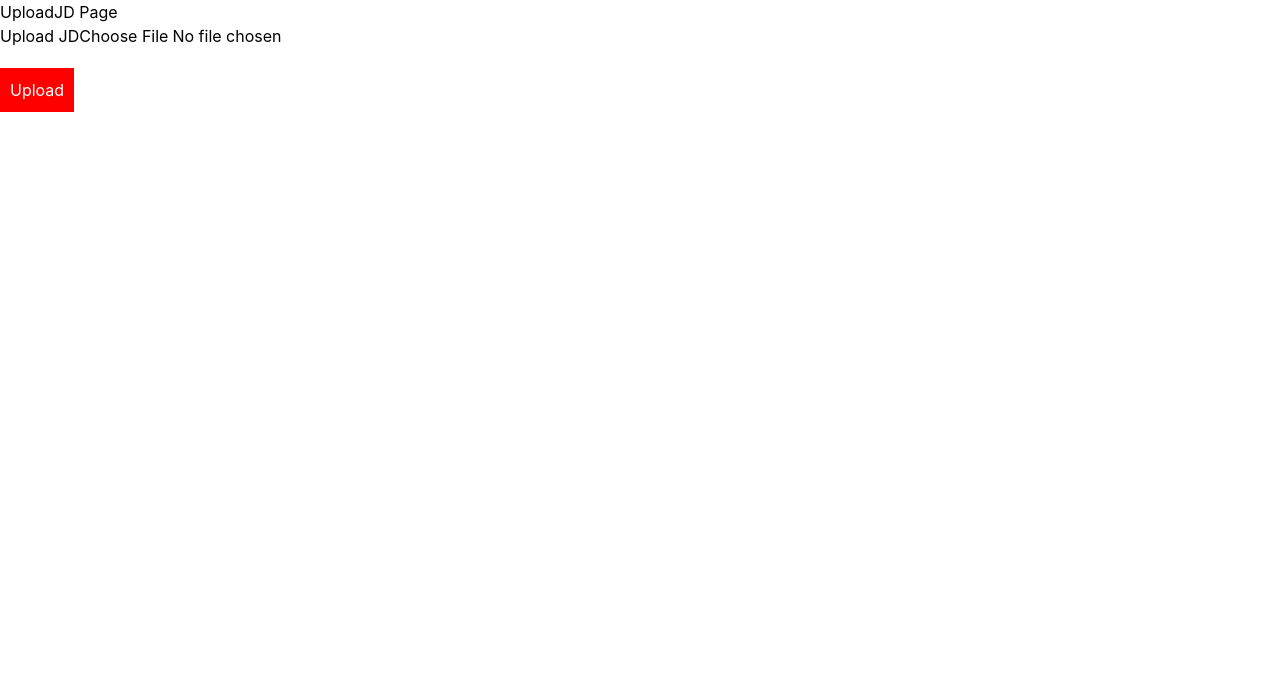
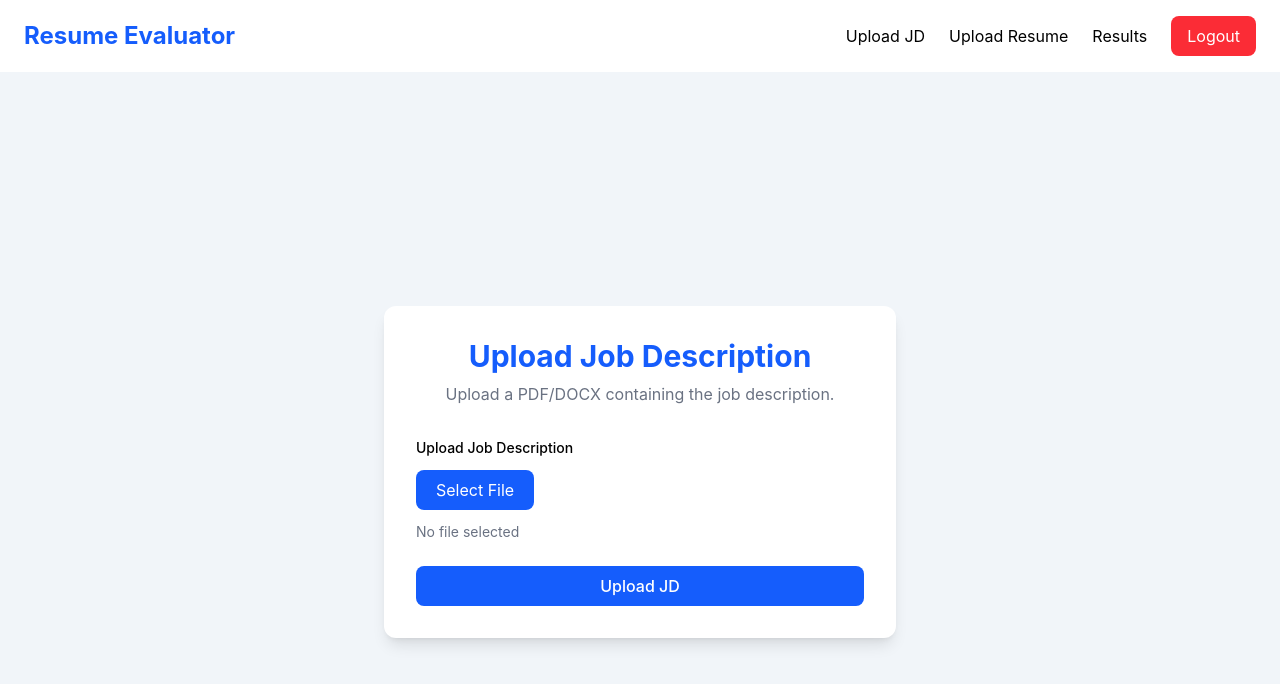
Before and after one commit to vikas598/Resume_evaluator, a React (Vite) app in the folder frontend/: page /upload-jd in a window 1280 px wide. Shown: the top 684 px of the page. Built offline with nearby package versions, Linux system fonts and the light colour scheme.

Commit message:
Feat: UploadJD page design complete

```diff
--- /dev/null
+++ b/frontend/src/components/Navbar.jsx
@@ -0,0 +1,58 @@
+import { Link, useNavigate } from "react-router-dom";
+
+function Navbar() {
+    const navigate = useNavigate();
+
+    const handleLogout = () => {
+        localStorage.removeItem("token");
+        localStorage.removeItem("results");
+
+        navigate("/login");
+    };
+
+    return (
+        <nav className="bg-white shadow-md">
+            <div className="max-w-7xl mx-auto px-6 py-4 flex justify-between items-center">
+
+                <h1 className="text-2xl font-bold text-blue-600">
+                    Resume Evaluator
+                </h1>
+
+                <div className="flex gap-6 items-center">
+
+                    <Link
+                        to="/upload-jd"
+                        className="hover:text-blue-600"
+                    >
+                        Upload JD
+                    </Link>
+
+                    <Link
+                        to="/upload-resume"
+                        className="hover:text-blue-600"
+                    >
+                        Upload Resume
+                    </Link>
+
+                    <Link
+                        to="/result"
+                        className="hover:text-blue-600"
+                    >
+                        Results
+                    </Link>
+
+                    <button
+                        onClick={handleLogout}
+                        className="bg-red-500 text-white px-4 py-2 rounded-lg hover:bg-red-600"
+                    >
+                        Logout
+                    </button>
+
+                </div>
+
+            </div>
+        </nav>
+    );
+}
+
+export default Navbar;
--- a/frontend/src/pages/Register.jsx
+++ b/frontend/src/pages/Register.jsx
@@ -1,4 +1,5 @@
 import { useState } from "react";
+import { Link } from "react-router-dom";
 
 import api from "../services/api";
 
@@ -27,10 +28,13 @@ function Register() {
     return (
         <div className="min-h-screen bg-zinc-100 flex items-center justify-center">
             <div className="bg-white rounded-xl shadow-lg p-8 w-full max-w-md">
-                <h1 className="text-3xl font-bold text-center text-blue-600">Register</h1>
+                <h1 className="text-3xl font-bold text-center text-blue-600">Resume Evaluator</h1>
+                <p className="text-center text-gray-500 mt-2 mb-8">
+                    Create your account
+                </p>
 
             <form onSubmit={handleSubmit}>
-                <div>
+                <div className="mb-2">
                     <label className="block text-sm font-medium mb-2">
                         Name</label>
                     <input
@@ -38,10 +42,11 @@ function Register() {
                         value={name}
                         className="w-full border border-gray-300 rounded-lg px-4 py-2 focus:outline-none focus:ring-2 focus:ring-blue-500"
                         onChange={(e) => setName(e.target.value)}
+                        placeholder="Enter your name"
                     />
                 </div>
 
-                <div>
+                <div className="mb-2">
                     <label className="block text-sm font-medium mb-2">
                          Email</label>
                     <input
@@ -49,10 +54,11 @@ function Register() {
                     className="w-full border border-gray-300 rounded-lg px-4 py-2 focus:outline-none focus:ring-2 focus:ring-blue-500"
                     onChange={(e) => setMail(e.target.value)}
                     type="email"
+                    placeholder="Enter your email"
                      />
                 </div>
 
-                <div>
+                <div className="mb-2">
                     <label className="block text-sm font-medium mb-2">
                         Password</label>
                     <input
@@ -60,10 +66,11 @@ function Register() {
                     className="w-full border border-gray-300 rounded-lg px-4 py-2 focus:outline-none focus:ring-2 focus:ring-blue-500"
                     value={password}
                     onChange={(e) => setPassword(e.target.value)}
+                    placeholder="Enter your password"
                     />
                 </div>
 
-                <div>
+                <div className="mb-6">
                     <label className="block text-sm font-medium mb-2">
                         Role</label>
                     <select
@@ -82,7 +89,21 @@ function Register() {
                 </button>
             </form>
 
+            <p className="text-center text-sm text-gray-600 mt-6">
+                Already have an account?
+            </p>
+
+            <p className="text-center">
+                <Link
+                    to="/login"
+                    className="text-blue-600 hover:underline"
+                >
+                    Login
+                </Link>
+            </p>
+
             </div>
+
 
         </div>
     );
--- a/frontend/src/pages/Result.jsx
+++ b/frontend/src/pages/Result.jsx
@@ -1,4 +1,5 @@
 import {useNavigate} from "react-router-dom";
+import Navbar from "../components/Navbar";
 
 function Result(){
     const navigate = useNavigate();
@@ -8,6 +9,8 @@ function Result(){
     );
     return (
     <div>
+        <Navbar></Navbar>
+        <div>
         {results.map((result, index) => (
             <div key={index}>
                 <h2>{result.name}</h2>
@@ -29,6 +32,7 @@ function Result(){
             </div>
         ))}
     </div>
+    </div>
 );
 }
 
--- a/frontend/src/pages/UploadJD.jsx
+++ b/frontend/src/pages/UploadJD.jsx
@@ -1,16 +1,19 @@
 import { useState } from "react";
-import {useNavigate} from "react-router-dom";
-
+import { useNavigate } from "react-router-dom";
+import Navbar from "../components/Navbar";
 import api from "../services/api";
 
 function UploadJD() {
-    const[file, setFile] = useState(null);
-    const navigate= useNavigate()
+    const [file, setFile] = useState(null);
+    const [loading, setLoading] = useState(false);
+
+    const navigate = useNavigate();
+
     const handleFileChange = (e) => {
         const selectedFile = e.target.files[0];
         setFile(selectedFile);
-        console.log(selectedFile);
     };
+
     const handleSubmit = async (e) => {
         e.preventDefault();
 
@@ -20,12 +23,14 @@ function UploadJD() {
         }
 
         try {
+            setLoading(true);
+
             const token = localStorage.getItem("token");
 
             const formData = new FormData();
             formData.append("file", file);
 
-        const response = await api.post(
+            await api.post(
                 "/upload/jd",
                 formData,
                 {
@@ -34,37 +39,77 @@ function UploadJD() {
                     },
                 }
             );
-        navigate('/upload-resume');
+
+            navigate("/upload-resume");
         } catch (error) {
-        console.log(error.response.data);
+            console.log(error.response?.data || error.message);
+            alert("Failed to upload JD.");
+        } finally {
+            setLoading(false);
         }
     };
 
-
    return (
     <div>
-            <h1>UploadJD Page</h1>
+        <Navbar />
+
+        <div className="min-h-screen bg-slate-100 flex justify-center items-center">
+            <div className="bg-white rounded-xl shadow-lg p-8 w-full max-w-lg">
+
+                <h1 className="text-3xl font-bold text-center text-blue-600">
+                    Upload Job Description
+                </h1>
+
+                <p className="text-center text-gray-500 mt-2 mb-8">
+                    Upload a PDF/DOCX containing the job description.
+                </p>
+
                 <form onSubmit={handleSubmit}>
-                <div>
-                    <label>Upload JD</label>
-                <input type="file"
+
+                    <div className="mb-6">
+                        <label className="block text-sm font-medium mb-3">
+                            Upload Job Description
+                        </label>
+
+                        {/* Hidden File Input */}
+                        <input
+                            id="jd-upload"
+                            type="file"
+                            accept=".pdf,.docx"
                             onChange={handleFileChange}
+                            className="hidden"
                         />
+
+                        {/* Custom File Button */}
+                        <label
+                            htmlFor="jd-upload"
+                            className="inline-block cursor-pointer bg-blue-600 hover:bg-blue-700 text-white px-5 py-2 rounded-lg transition"
+                        >
+                            {file ? "Change File" : "Select File"}
+                        </label>
+
+                        {/* Selected File Name */}
+                        <p className="text-sm text-gray-500 mt-3">
+                            {file ? file.name : "No file selected"}
+                        </p>
                     </div>
-            <div>
+
                     <button
                         type="submit"
-    style={{
-        background: "red",
-        color: "white",
-        padding: "10px",
-        marginTop: "20px",
-    }}
+                        disabled={loading}
+                        className={`w-full py-2 rounded-lg text-white font-medium transition ${
+                            loading
+                                ? "bg-gray-400 cursor-not-allowed"
+                                : "bg-blue-600 hover:bg-blue-700"
+                        }`}
                     >
-    Upload
+                        {loading ? "Uploading..." : "Upload JD"}
                     </button>
+
+                </form>
+
             </div>
-            </form>
+        </div>
     </div>
 );
 }
--- a/frontend/src/pages/UploadResume.jsx
+++ b/frontend/src/pages/UploadResume.jsx
@@ -1,5 +1,6 @@
 import { useState } from "react";
 import {useNavigate} from "react-router-dom";
+import Navbar from "../components/Navbar";
 
 import api from "../services/api";
 
@@ -50,6 +51,8 @@ function UploadResume() {
 
     return (
         <div>
+            <Navbar></Navbar>
+            <div>
             <h1>Upload Resume Page</h1>
 
             <form onSubmit={handleSubmit}>
@@ -69,6 +72,7 @@ function UploadResume() {
                 </button>
             </form>
         </div>
+        </div>
     );
 }
 
```
Lines whose indentation alone changed are shown as unchanged.
